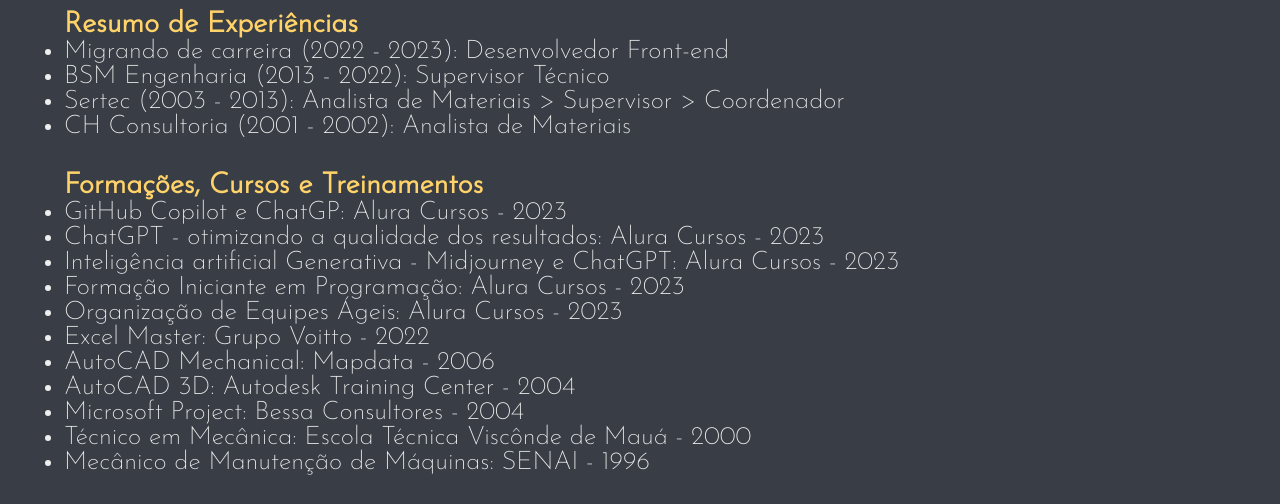
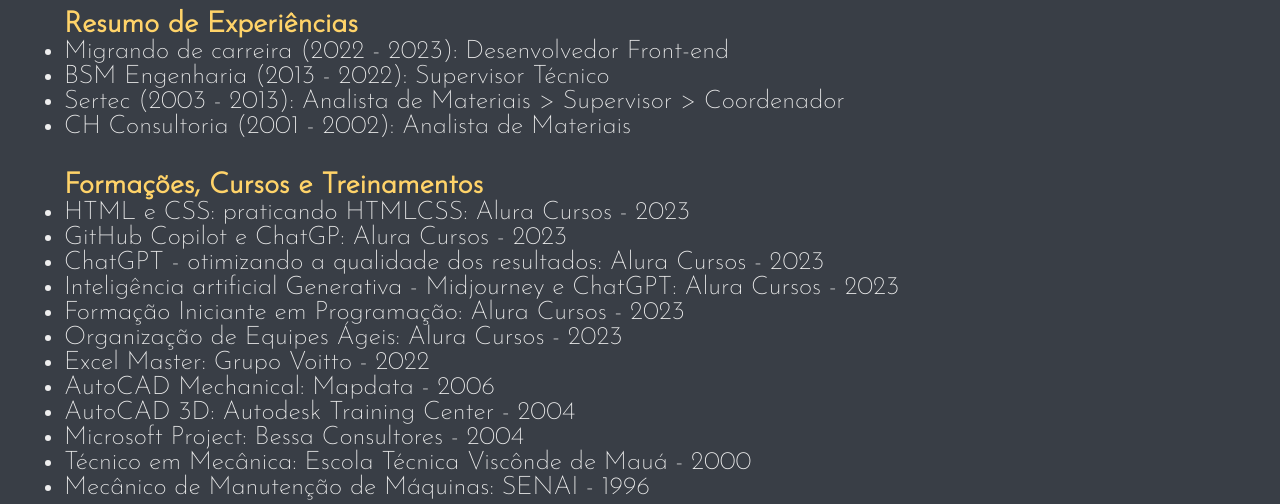
Before and after one commit to S-Keys/007-Sergio--Chaves--Portifolio, a plain HTML site: page curriculo.html in a window 1280 px wide. Shown: the part 237-741 px from the top of the page. Drawn offline with Linux system fonts and the light colour scheme.

Commit message:
Acréscimo de nova formação

```diff
--- a/curriculo.html
+++ b/curriculo.html
@@ -35,6 +35,7 @@
             <div class="apresentacao_conteudo_centralizado">
                 <h2 class="apresentacao__conteudo__titulo"><b class="titulo-destaque">Formações, Cursos e Treinamentos</b></h2>
                 <ul class="apresentacao__conteudo__paragrafo_curriculo">
+                    <li>HTML e CSS: praticando HTMLCSS: Alura Cursos - 2023</li>
                     <li>GitHub Copilot e ChatGP: Alura Cursos - 2023</li>
                     <li>ChatGPT - otimizando a qualidade dos resultados: Alura Cursos - 2023</li>
                     <li>Inteligência artificial Generativa - Midjourney e ChatGPT: Alura Cursos - 2023</li>
```
